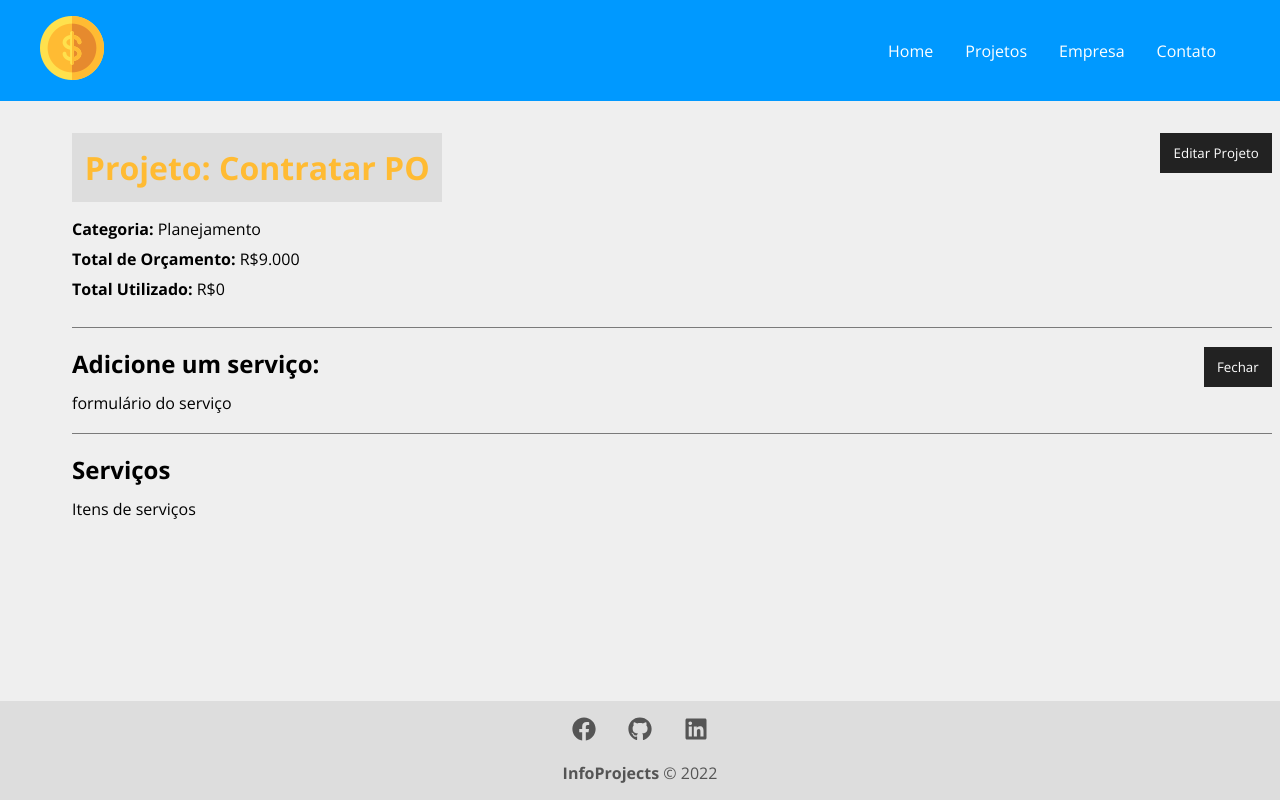
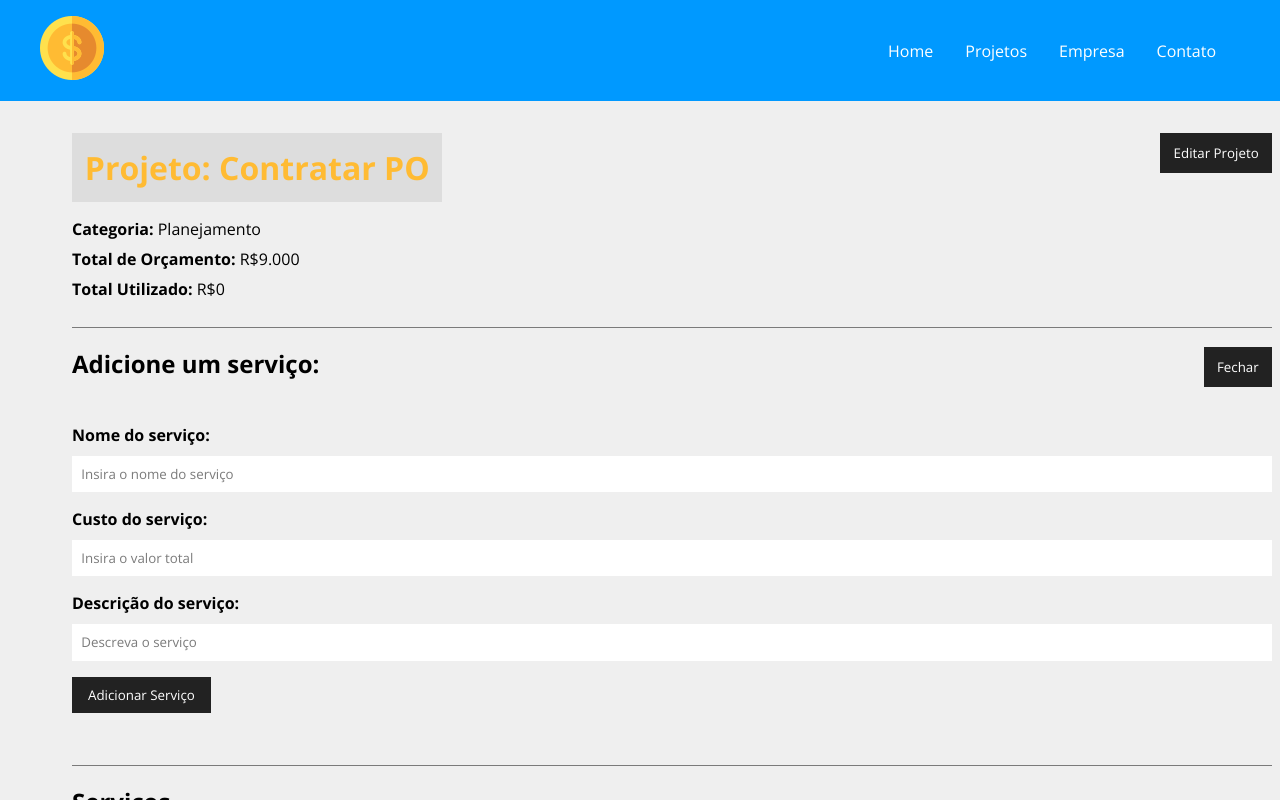
Before and after one commit to PauloRobertoVieira/-PS-ES-2021-2-InfoProjects, a React (Create React App) app in the folder 4.Sistema/frontend/infoprojects/: page /project/3 in a window 1280 px wide. Both pictures are taken after a click on the button "Adicionar serviço". Shown: the top 800 px of the page. Built offline with nearby package versions, Linux system fonts and the light colour scheme; data requests are answered from the project's data file.

Commit message:
metodos adicionar serviços

```diff
--- a/4.Sistema/frontend/infoprojects/src/components/pages/Project.js
+++ b/4.Sistema/frontend/infoprojects/src/components/pages/Project.js
@@ -1,8 +1,12 @@
+import { parse, v4 as uuidv4 } from 'uuid'
+
 import styles from './Project.module.css'
+
 import Loading from '../layout/Loading'
 import Container from '../layout/Container'
+import Message from '../layout/Message'
 import ProjectForm from '../project/ProjectForm'
-import Message from '../layout/Message'
+import ServiceForm from '../service/ServiceForm'
 
 import {useParams} from 'react-router-dom'
 import {useState, useEffect} from 'react'
@@ -59,6 +63,43 @@
             .catch((err) => console.log)
     }
 
+    function createService(project){
+        setMessage('')
+        //last service
+        const lastService = project.services[project.services.length -1]
+
+        lastService.id =uuidv4()
+
+        const lastServiceCost = lastService.cost
+        const newCost = parseFloat(project.cost) + parseFloat(lastServiceCost)
+
+        if(newCost > parseFloat(project.budget)){
+            setMessage('Orçamento ultrapassado, verifique o valor do serviço')
+            setType('error')
+            project.services.pop()
+            return false
+        }
+
+        //add service cost to project total cost
+        project.cost = newCost
+
+        //update project
+        fetch(`http://localhost:5000/projects/${project.id}`, {
+            method:'PATCH',
+            headers: {
+                'Content-Type':'application/json'
+            },
+            body: JSON.stringify(project)
+        })
+         .then((resp) => resp.json())
+         .then((data) => {
+             //exibir serviços
+             console.log(data)
+         })
+         .catch(err => console.log(err))
+
+    }
+
     function toggleProjectForm(){
         setShowProjectForm(!showProjectForm)
     }
@@ -106,7 +147,11 @@
                 {!showServiceForm ? 'Adicionar serviço' : 'Fechar'}
                 </button>
                 <div className={styles.project_info}>
-                   {showServiceForm && <div>formulário do serviço</div>}
+                   {showServiceForm && <ServiceForm
+                   handleSubmit={createService}
+                   btnText="Adicionar Serviço"
+                   projectData={project}
+                   />}
                 </div>
             </div>
                 <h2>Serviços</h2>
--- /dev/null
+++ b/4.Sistema/frontend/infoprojects/src/components/service/ServiceForm.js
@@ -0,0 +1,52 @@
+import { useState } from 'react'
+
+import Input from '../form/Input'
+import SubmitButton from '../form/SubmitButton'
+
+import styles from '../project/ProjectForm.module.css'
+
+
+function ServiceForm({ handleSubmit, btnText, projectData}){
+
+    const [service, setService] = useState({})
+    function submit(e){
+        e.preventDefault()
+        projectData.services.push(service)
+        handleSubmit(projectData)
+    }
+
+    function handleChange(e){
+        setService({ ...service, [e.target.name]: e.target.value})
+    }
+
+    return(
+        <form onSubmit={submit} className={styles.form}>
+            <Input
+                type="text"
+                text="Nome do serviço"
+                name="name"
+                placehoder="Insira o nome do serviço"
+                handleOnChange={handleChange}
+            />
+
+            <Input
+                type="number"
+                text="Custo do serviço"
+                name="cost"
+                placehoder="Insira o valor total"
+                handleOnChange={handleChange}
+            />
+
+            <Input
+                type="text"
+                text="Descrição do serviço"
+                name="description"
+                placehoder="Descreva o serviço"
+                handleOnChange={handleChange}
+            />
+            <SubmitButton text={btnText} />
+        </form>
+    )
+}
+
+export default ServiceForm
```
